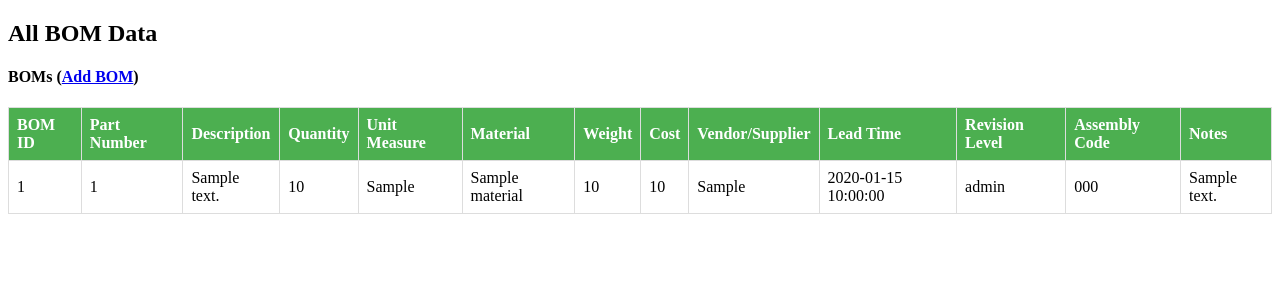
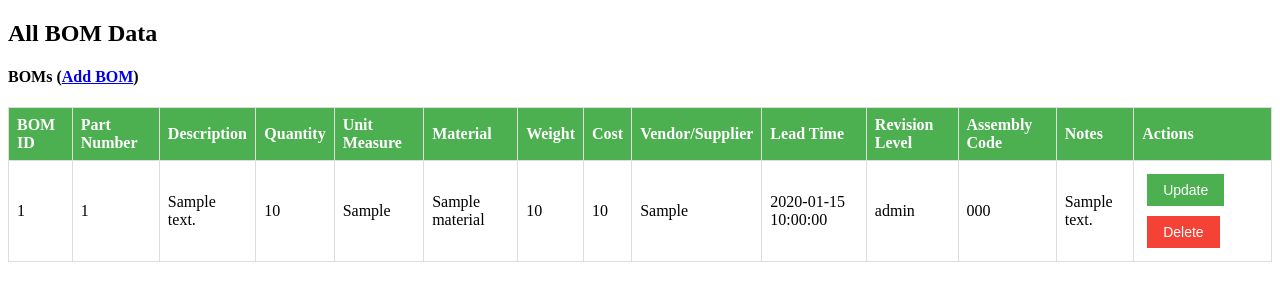
Before and after one commit to RusiraJayatilake/bom-system, a Python web app: template bomsystem/templates/all_data.html in a window 1280 px wide. Shown: the top 301 px of the page. Run offline with Jinja, Linux system fonts and the light colour scheme; the template is opened without the code that fills it: most values are stand-ins (such as "Sample title", 1, 10 or a date in 2020).

Commit message:
delete button

```diff
--- /dev/null
+++ b/bomsystem/static/css/all_data.css
@@ -0,0 +1,45 @@
+table {
+    width: 100%;
+    border-collapse: collapse;
+    margin-top: 20px;
+}
+
+th, td {
+    border: 1px solid #ddd;
+    padding: 8px;
+    text-align: left;
+}
+
+th {
+    background-color: #4caf50;
+    color: white;
+}
+
+tr:nth-child(even) {
+    background-color: #f2f2f2;
+}
+
+input[type="submit"] {
+    padding: 8px 16px;
+    margin: 5px;
+    font-size: 14px;
+    cursor: pointer;
+}
+
+input[value="Update"] {
+    background-color: #4CAF50;
+    color: #fff;
+    border: none;
+}
+
+input[value="Delete"] {
+    background-color: #f44336;
+    color: #fff;
+    border: none;
+}
+
+.clearfix::after {
+    content: "";
+    clear: both;
+    display: table;
+}
--- a/bomsystem/templates/all_data.html
+++ b/bomsystem/templates/all_data.html
@@ -4,28 +4,7 @@
         <meta charset="UTF-8">
         <meta name="viewport" content="width=device-width, initial-scale=1.0">
         <title>All BOM Data</title>
-    <style>
-        table {
-            width: 100%;
-            border-collapse: collapse;
-            margin-top: 20px;
-        }
-
-        th, td {
-            border: 1px solid #ddd;
-            padding: 8px;
-            text-align: left;
-        }
-
-        th {
-            background-color: #4caf50;
-            color: white;
-        }
-
-        tr:nth-child(even) {
-            background-color: #f2f2f2;
-        }
-    </style>
+        <link rel="stylesheet" href="../static/css/all_data.css">
     </head>
     <body>
 
@@ -48,6 +27,7 @@
                     <th>Revision Level</th>
                     <th>Assembly Code</th>
                     <th>Notes</th>
+                    <th>Actions</th>
                     <!-- Add more table headers for additional attributes -->
                 </tr>
             </thead>
@@ -67,11 +47,18 @@
                         <td>{{ entry.revision_level }}</td>
                         <td>{{ entry.assembly_code }}</td>
                         <td>{{ entry.notes }}</td>
+                        <td>
+                            <!-- Form for deleting BOM entry -->
+                            <form class="delete-form" action="{{ url_for('views.bom_delete', id=entry.bom_id) }}" method="post">
+                               <!-- <input type="hidden" name="_method" value="delete"> -->
+                               <input type="submit" value="Update">
+                               <input type="submit" value="Delete">
+                            </form>
+                        </td>
                         <!-- Add more table cells for additional attributes -->
                     </tr>
                 {% endfor %}
             </tbody>
         </table>
-
     </body>
 </html>
```
Also changed, not shown: bomsystem/views.py (+12 -0 lines), instance/bom.sqlite3. Lines whose indentation alone changed are shown as unchanged.
